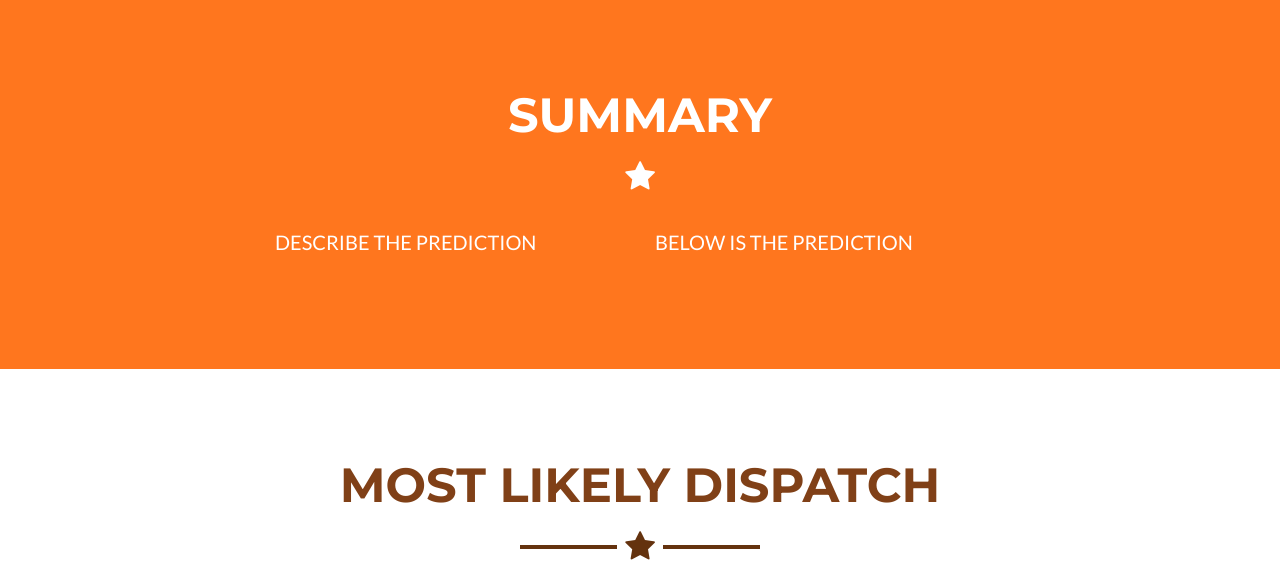
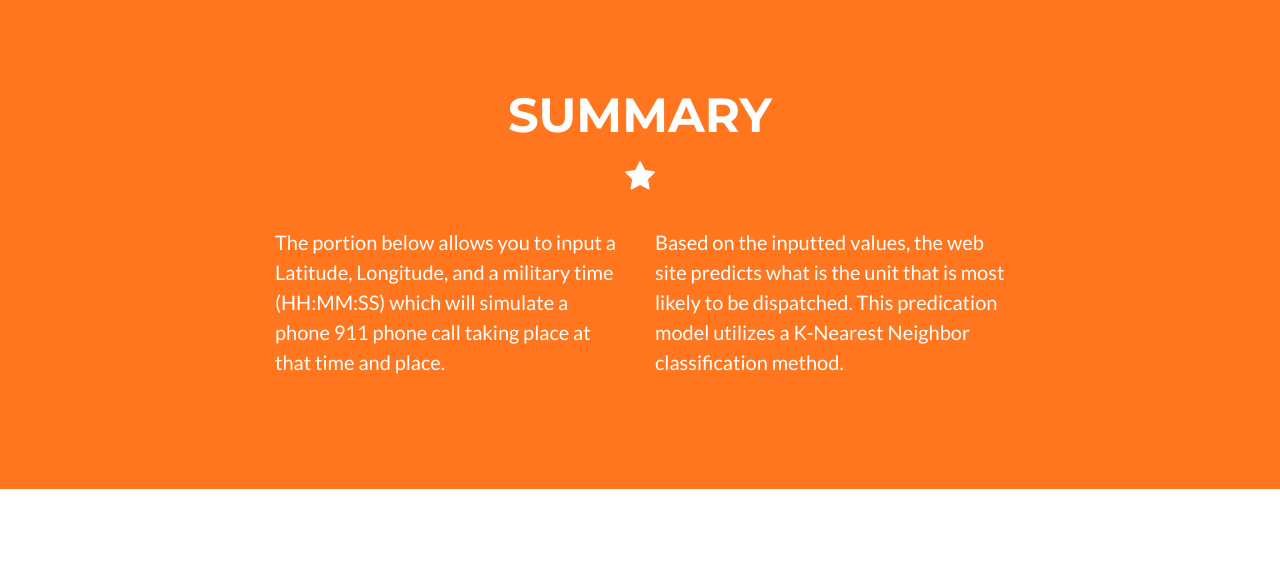
Before and after one commit to rammk1999/Capital-One-MindSumo-Challenge, a Flask app: page / in a window 1280 px wide. Shown: the part 1958-2535 px from the top of the page. Run offline with Flask 2, Linux system fonts and the light colour scheme; some libraries are stand-ins or nearby versions.

Commit message:
Added some touches to the web site to describe the prediction method.

```diff
--- a/app.py
+++ b/app.py
@@ -15,10 +15,18 @@ def index():
     return render_template('index.html')
 
 
-@app.route("/", methods=["POST"])
+@app.route("/", methods=["GET", "POST"])
 def predict_dispatch():
     # add more code here to predict the unit type that is dispatched
-    return render_template('index.html')
+    if request.method == "POST":
+        input_lat = request.form.get("latitude")
+        input_long = request.form.get("longitude")
+        user_time = request.form.get("time")
+        classifier = predictor.DispatchUnitPredictor()
+        most_likely_dispatch = classifier.predict_dispatch(user_latitude=float(input_lat),
+                                                           user_longitude=float(input_long), user_time=user_time)
+        print(most_likely_dispatch)
+        return render_template('index.html', response=most_likely_dispatch)
 
 
 if __name__ == "__main__":
--- a/templates/index.html
+++ b/templates/index.html
@@ -148,10 +148,12 @@
         <hr class="star-light mb-5">
         <div class="row">
           <div class="col-lg-4 ml-auto">
-            <p class="lead">DESCRIBE THE PREDICTION</p>
+            <p class="lead">The portion below allows you to input a Latitude, Longitude, and a military time (HH:MM:SS)
+            which will simulate a phone 911 phone call taking place at that time and place.</p>
           </div>
           <div class="col-lg-4 mr-auto">
-            <p class="lead">BELOW IS THE PREDICTION</p>
+            <p class="lead">Based on the inputted values, the web site predicts what is the unit that is most likely to
+            be dispatched. This predication model utilizes a K-Nearest Neighbor classification method.</p>
           </div>
         </div>
       </div>
```
Also changed, not shown: predictor.py (+15 -6 lines).
